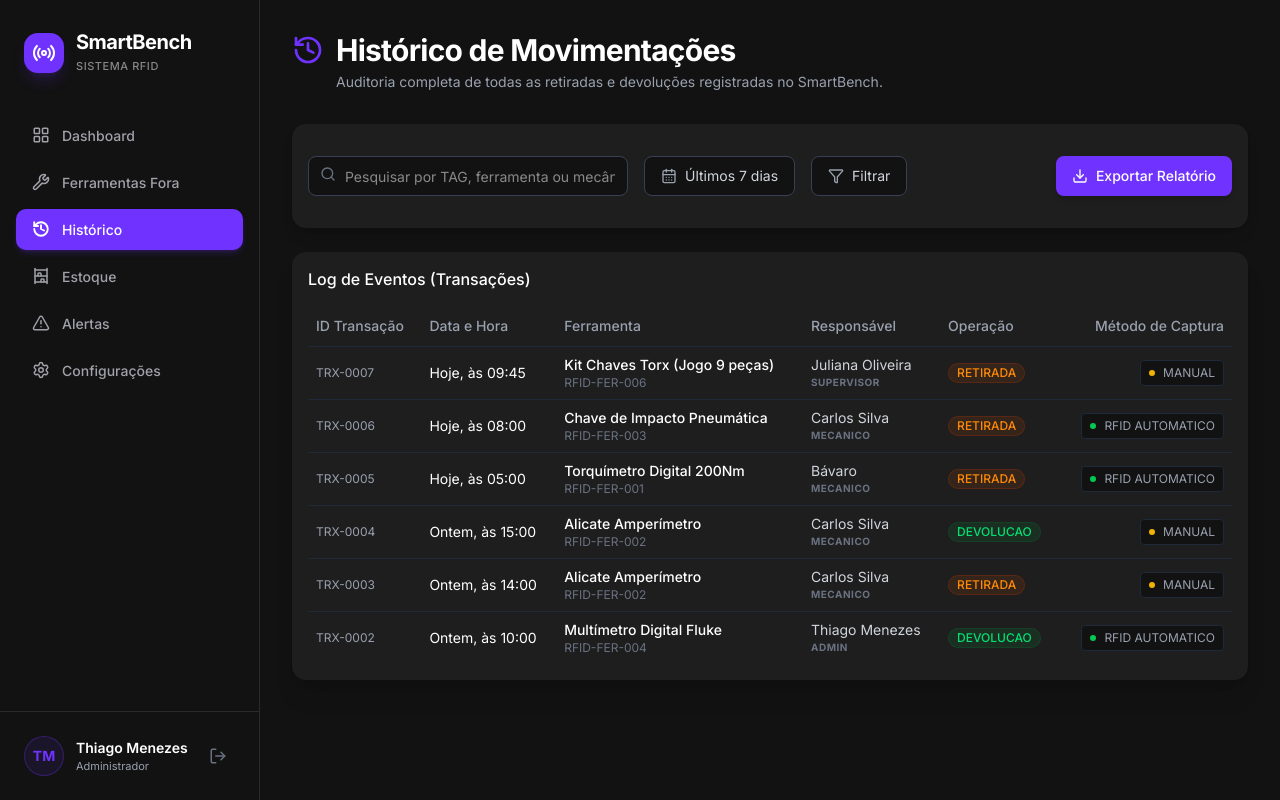
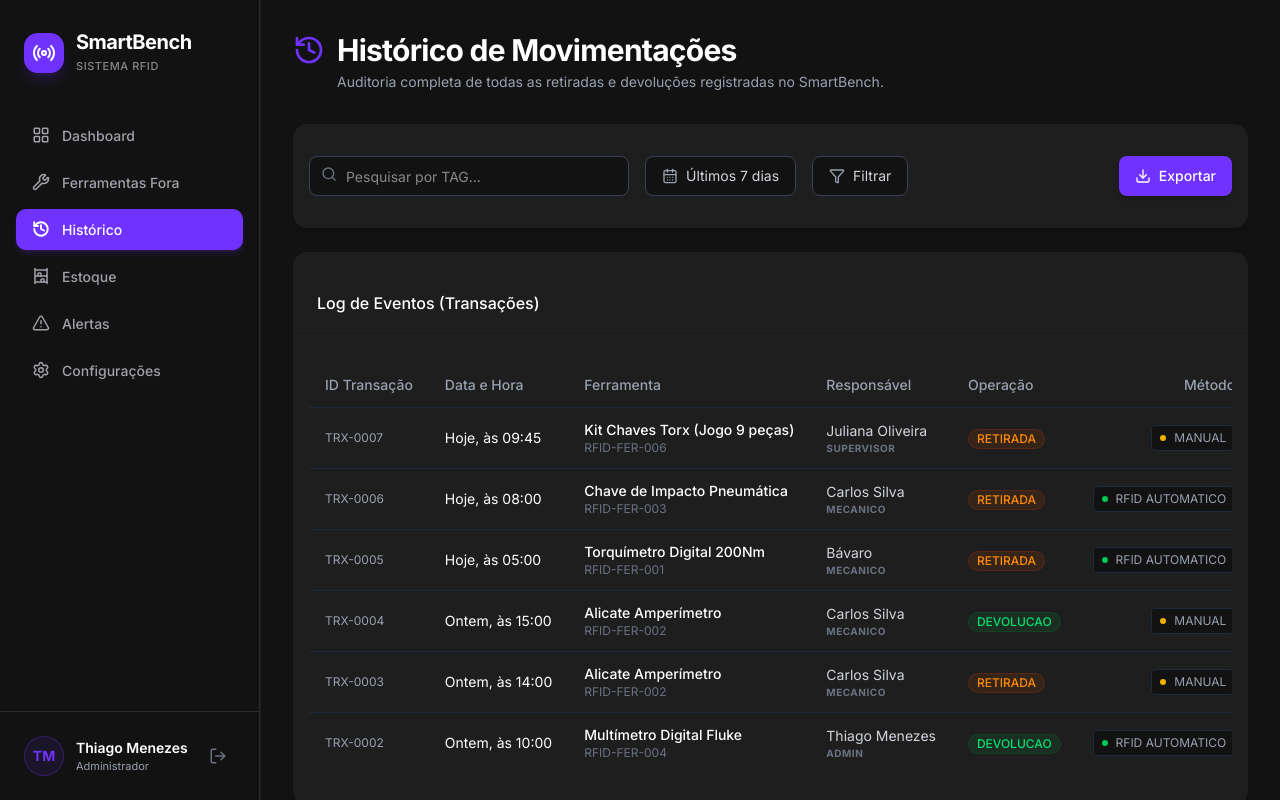
Before and after one commit to tmenezesdev/Projeto-Integrador-3-Semestre, a Next.js app in the folder integrador/frontend/: page /historico in a window 1280 px wide. Built offline with nearby package versions, Linux system fonts and the light colour scheme.

Commit message:
responsividade historico

```diff
--- a/integrador/frontend/src/app/historico/page.jsx
+++ b/integrador/frontend/src/app/historico/page.jsx
@@ -78,98 +78,106 @@ export default function HistoricoPage() {
     ];
 
     return (
-        <div className="flex min-h-screen bg-[#121212] text-white font-sans">
+        /* flex-row FORÇADO: Nunca vai empilhar, não importa o tamanho da tela. */
+        <div className="flex flex-row h-screen w-full bg-[#121212] text-white font-sans overflow-hidden">
+
+            {/* SIDEBAR: Fixada na esquerda, não encolhe (flex-shrink-0) */}
+            <aside className="flex-shrink-0 border-r border-gray-800/50 bg-[#121212] h-full overflow-y-auto z-20">
                 <SidebarNav />
+            </aside>
 
-            <main className="flex-1 p-8">
+            {/* MAIN: Ocupa o resto do espaço e rola apenas o próprio conteúdo */}
+            <main className="flex-1 min-w-0 h-full overflow-y-auto overflow-x-hidden p-4 md:p-8">
 
-                <div className="flex flex-col gap-1 mb-8">
+                <div className="flex flex-col gap-1 mb-6 md:mb-8">
                     <div className="flex items-center gap-3">
-                        <History className="text-[#7033ff] h-8 w-8" />
-                        <h2 className="text-3xl font-bold tracking-tight text-white">
+                        <History className="text-[#7033ff] h-6 w-6 md:h-8 md:w-8" />
+                        <h2 className="text-2xl md:text-3xl font-bold tracking-tight text-white">
                             Histórico de Movimentações
                         </h2>
                     </div>
-                    <p className="text-sm text-gray-400 ml-11">
+                    <p className="text-xs md:text-sm text-gray-400 md:ml-11">
                         Auditoria completa de todas as retiradas e devoluções registradas no SmartBench.
                     </p>
                 </div>
 
-                <Card className="bg-[#1e1e1e] border-gray-800 text-white shadow-lg mb-6">
-                    <CardContent className="p-4 flex flex-col md:flex-row gap-4 items-center justify-between">
-
-                        <div className="flex w-full md:w-auto gap-4">
+                <Card className="bg-[#1e1e1e] border-gray-800 text-white shadow-lg mb-6 w-full">
+                    <CardContent className="p-4 flex flex-col xl:flex-row gap-4 items-center justify-between">
+                        <div className="flex flex-col md:flex-row w-full xl:w-auto gap-4">
                             <div className="relative w-full md:w-80">
                                 <Search className="absolute left-3 top-2.5 h-4 w-4 text-gray-500" />
                                 <input
                                     type="text"
-                                    placeholder="Pesquisar por TAG, ferramenta ou mecânico..."
+                                    placeholder="Pesquisar por TAG..."
                                     className="h-10 w-full rounded-md border border-gray-700 bg-[#121212] pl-9 pr-3 text-sm text-white focus:outline-none focus:ring-1 focus:ring-[#7033ff] transition-all"
                                 />
                             </div>
 
-                            <button className="flex items-center gap-2 h-10 px-4 rounded-md border border-gray-700 bg-[#121212] text-sm text-gray-300 hover:bg-[#252525] transition-colors">
+                            <div className="flex flex-col sm:flex-row w-full md:w-auto gap-4">
+                                <button className="flex w-full sm:w-auto items-center justify-center gap-2 h-10 px-4 rounded-md border border-gray-700 bg-[#121212] text-sm text-gray-300 hover:bg-[#252525] transition-colors whitespace-nowrap">
                                     <CalendarDays className="h-4 w-4 text-gray-400" />
                                     <span>Últimos 7 dias</span>
                                 </button>
-
-                            <button className="flex items-center gap-2 h-10 px-4 rounded-md border border-gray-700 bg-[#121212] text-sm text-gray-300 hover:bg-[#252525] transition-colors">
+                                <button className="flex w-full sm:w-auto items-center justify-center gap-2 h-10 px-4 rounded-md border border-gray-700 bg-[#121212] text-sm text-gray-300 hover:bg-[#252525] transition-colors whitespace-nowrap">
                                     <Filter className="h-4 w-4 text-gray-400" />
                                     <span>Filtrar</span>
                                 </button>
                             </div>
+                        </div>
 
-                        <button className="flex items-center gap-2 h-10 px-4 rounded-md bg-[#7033ff] hover:bg-[#5a28cc] text-sm font-medium text-white transition-colors shadow-md w-full md:w-auto justify-center">
+                        <button className="flex items-center justify-center gap-2 h-10 px-4 rounded-md bg-[#7033ff] hover:bg-[#5a28cc] text-sm font-medium text-white transition-colors shadow-md w-full xl:w-auto whitespace-nowrap">
                             <Download className="h-4 w-4" />
-                            <span>Exportar Relatório</span>
+                            <span>Exportar</span>
                         </button>
-
                     </CardContent>
                 </Card>
 
-                <Card className="bg-[#1e1e1e] border-gray-800 text-white shadow-xl">
-                    <CardHeader>
+                <Card className="bg-[#1e1e1e] border-gray-800 text-white shadow-xl w-full">
+                    <CardHeader className="p-4 md:p-6 border-b border-gray-800/50">
                         <CardTitle>Log de Eventos (Transações)</CardTitle>
                     </CardHeader>
-                    <CardContent>
-                        <Table>
+
+                    <CardContent className="p-0 sm:p-4">
+                        {/* A tabela rola horizontalmente se for maior que a tela */}
+                        <div className="w-full overflow-x-auto rounded-md">
+                            <Table className="w-full min-w-[800px]">
                                 <TableHeader>
                                     <TableRow className="border-gray-800 hover:bg-transparent">
-                                    <TableHead className="text-gray-400">ID Transação</TableHead>
-                                    <TableHead className="text-gray-400">Data e Hora</TableHead>
-                                    <TableHead className="text-gray-400">Ferramenta</TableHead>
-                                    <TableHead className="text-gray-400">Responsável</TableHead>
-                                    <TableHead className="text-gray-400">Operação</TableHead>
-                                    <TableHead className="text-right text-gray-400">Método de Captura</TableHead>
+                                        <TableHead className="text-gray-400 whitespace-nowrap px-4 py-3">ID Transação</TableHead>
+                                        <TableHead className="text-gray-400 whitespace-nowrap px-4 py-3">Data e Hora</TableHead>
+                                        <TableHead className="text-gray-400 whitespace-nowrap px-4 py-3">Ferramenta</TableHead>
+                                        <TableHead className="text-gray-400 whitespace-nowrap px-4 py-3">Responsável</TableHead>
+                                        <TableHead className="text-gray-400 whitespace-nowrap px-4 py-3">Operação</TableHead>
+                                        <TableHead className="text-right text-gray-400 whitespace-nowrap px-4 py-3">Método</TableHead>
                                     </TableRow>
                                 </TableHeader>
                                 <TableBody>
                                     {historicoMovimentacoes.map((item) => (
                                         <TableRow key={item.id} className="border-gray-800 hover:bg-[#252525] transition-colors">
-                                        <TableCell className="font-mono text-xs text-gray-400">{item.transacao}</TableCell>
-                                        <TableCell className="text-sm">{item.dataHora}</TableCell>
-                                        <TableCell>
-                                            <div className="font-medium text-white">{item.ferramenta}</div>
-                                            <div className="text-xs font-mono text-gray-500">{item.tag_rfid}</div>
+                                            <TableCell className="font-mono text-xs text-gray-400 whitespace-nowrap px-4 py-3">{item.transacao}</TableCell>
+                                            <TableCell className="text-sm whitespace-nowrap px-4 py-3">{item.dataHora}</TableCell>
+                                            <TableCell className="px-4 py-3">
+                                                <div className="font-medium text-white whitespace-nowrap">{item.ferramenta}</div>
+                                                <div className="text-xs font-mono text-gray-500 whitespace-nowrap">{item.tag_rfid}</div>
                                             </TableCell>
-                                        <TableCell>
-                                            <div className="text-gray-300">{item.usuario}</div>
-                                            <div className="text-[10px] text-gray-500 font-bold tracking-wider">{item.perfil}</div>
+                                            <TableCell className="px-4 py-3">
+                                                <div className="text-gray-300 whitespace-nowrap">{item.usuario}</div>
+                                                <div className="text-[10px] text-gray-500 font-bold tracking-wider whitespace-nowrap">{item.perfil}</div>
                                             </TableCell>
-                                        <TableCell>
+                                            <TableCell className="px-4 py-3">
                                                 <Badge
                                                     className={
                                                         item.tipo === "DEVOLUCAO"
-                                                        ? "bg-green-500/10 text-green-400 border border-green-900/50"
-                                                        : "bg-orange-500/10 text-orange-400 border border-orange-900/50"
+                                                            ? "bg-green-500/10 text-green-400 border border-green-900/50 whitespace-nowrap"
+                                                            : "bg-orange-500/10 text-orange-400 border border-orange-900/50 whitespace-nowrap"
                                                     }
                                                 >
                                                     {item.tipo}
                                                 </Badge>
                                             </TableCell>
-                                        <TableCell className="text-right">
-                                            <span className="text-xs font-mono text-gray-400 bg-[#121212] px-2 py-1 rounded border border-gray-800 flex items-center justify-end gap-2 w-max ml-auto">
-                                                <div className={`w-1.5 h-1.5 rounded-full ${item.metodo === 'RFID_AUTOMATICO' ? 'bg-green-500' : 'bg-yellow-500'}`} />
+                                            <TableCell className="text-right px-4 py-3">
+                                                <span className="text-xs font-mono text-gray-400 bg-[#121212] px-2 py-1 rounded border border-gray-800 flex items-center justify-end gap-2 w-max ml-auto whitespace-nowrap">
+                                                    <div className={`w-1.5 h-1.5 rounded-full flex-shrink-0 ${item.metodo === 'RFID_AUTOMATICO' ? 'bg-green-500' : 'bg-yellow-500'}`} />
                                                     {item.metodo.replace("_", " ")}
                                                 </span>
                                             </TableCell>
@@ -177,6 +185,7 @@ export default function HistoricoPage() {
                                     ))}
                                 </TableBody>
                             </Table>
+                        </div>
                     </CardContent>
                 </Card>
 
```
Lines whose indentation alone changed are shown as unchanged.
